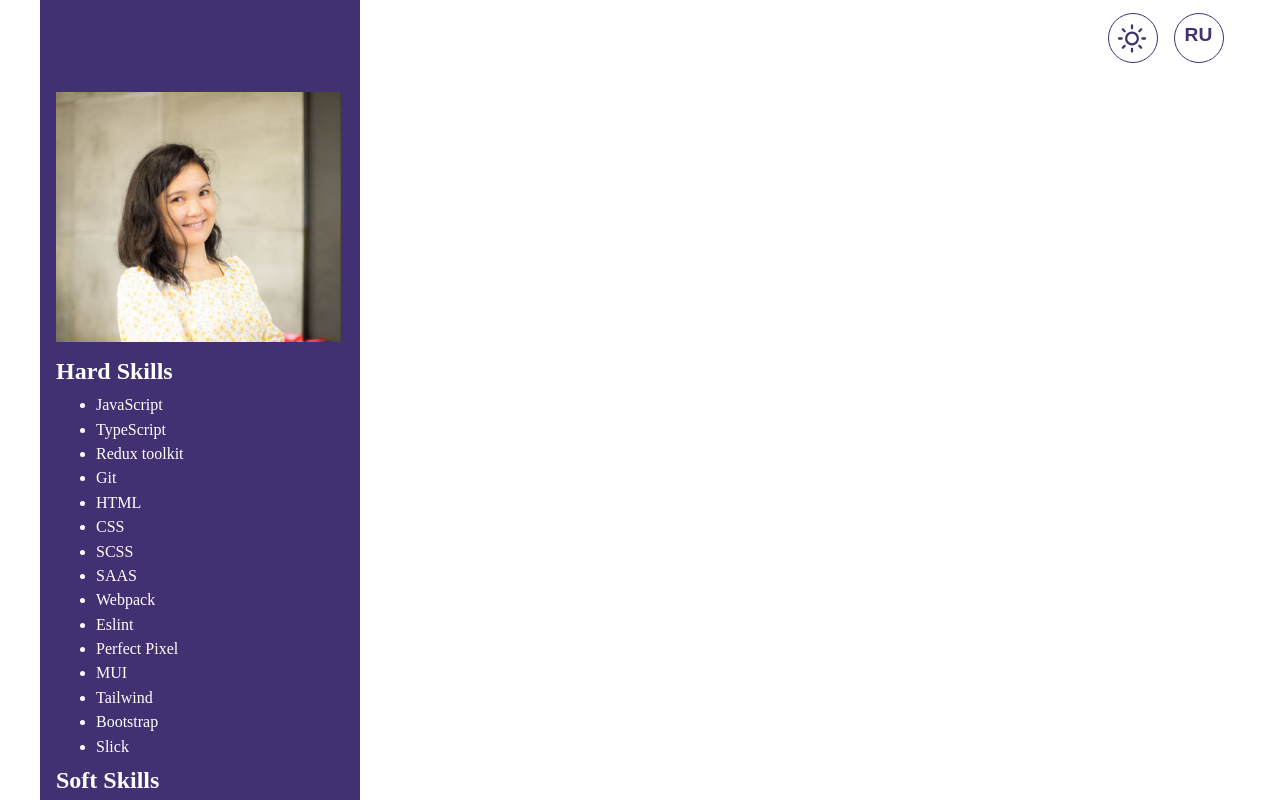
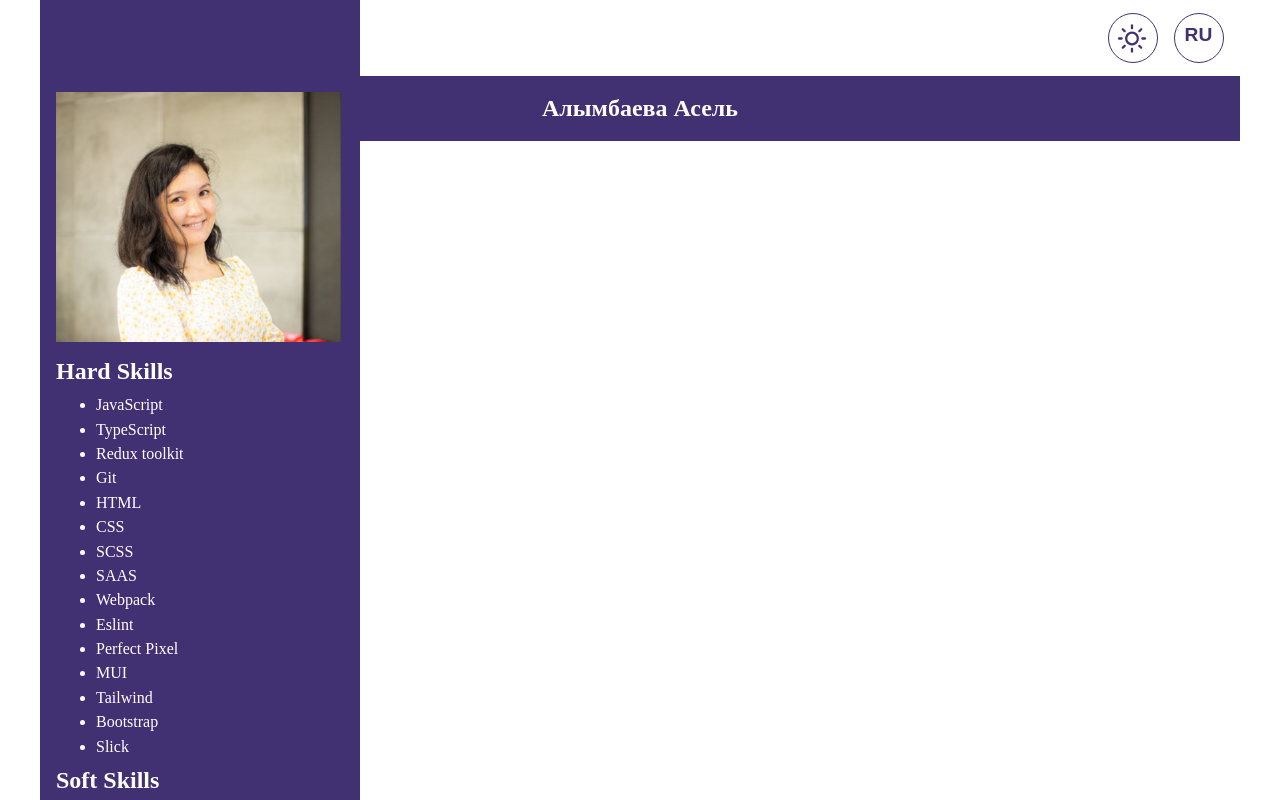
Before and after one commit to alimbaeva/cv, a React (Create React App) app: page / in a window 1280 px wide. Shown: the top 800 px of the page. Built offline with nearby package versions, Linux system fonts and the light colour scheme.

Commit message:
feat: add style for footer

```diff
--- a/src/components/footer/Footer.tsx
+++ b/src/components/footer/Footer.tsx
@@ -1,4 +1,5 @@
 import { FC } from 'react';
+import './footer.scss';
 
 export const Footer: FC = () => {
   return (
--- /dev/null
+++ b/src/components/footer/footer.scss
@@ -0,0 +1,13 @@
+@import '../../main_style.scss';
+
+footer {
+    min-height: 65px;
+    background-color: $primary-color;
+    display: flex;
+    align-items: center;
+
+    h2 {
+        color: $background;
+        text-align: center;
+    }
+}
--- a/src/rezume/Rezume.tsx
+++ b/src/rezume/Rezume.tsx
@@ -9,8 +9,8 @@ export const Rezume: FC = () => {
     <div className="container">
       <Header />
       <Skills />
-      {/* <Main />
-      <Footer /> */}
+      {/* <Main /> */}
+      <Footer />
     </div>
   );
 };
```
